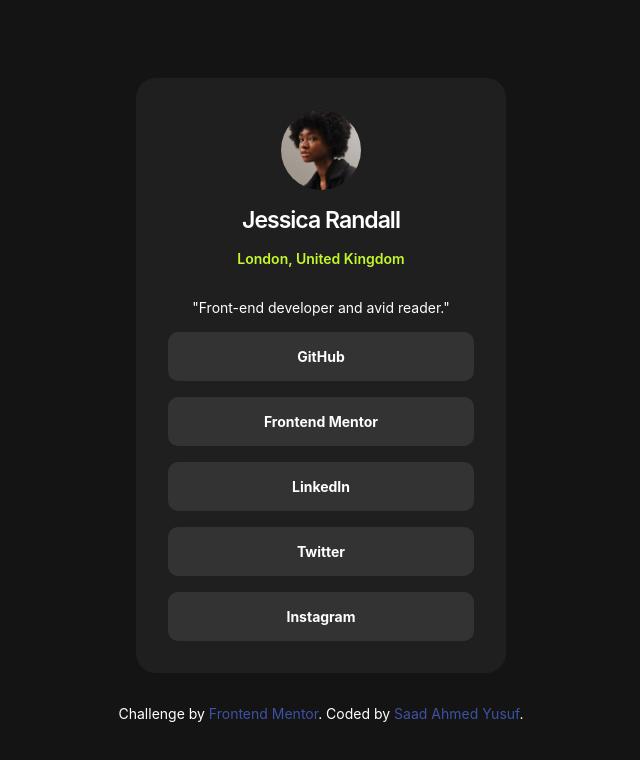
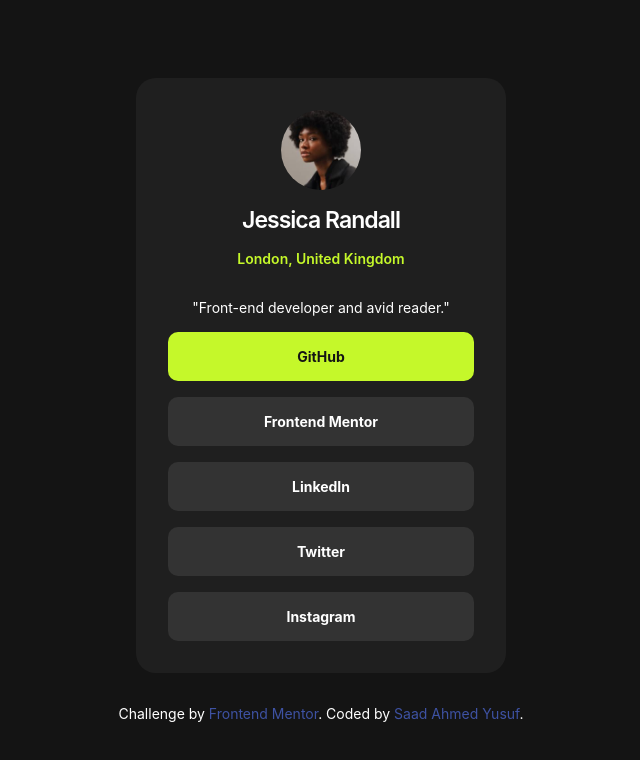
Before and after one commit to SourTik/Social-links-challenge, a plain HTML site: page index.html in a window 1280 px wide. In both pictures the pointer is over the link "GitHub". Shown: the whole page, without its empty margins (319-959 px from the left). Drawn offline with Linux system fonts and the light colour scheme.

Commit message:
Add active state & transitions

```diff
--- a/style.css
+++ b/style.css
@@ -121,10 +121,12 @@
     color: var(--white);
     font-weight: var(--font-weight-bold);
     border-radius: 10px;
+    transition: 0.5s;
 }
 
-.card-social-links {
-    text-decoration: none;
+.card-social-links-container a:hover {
+    color: var(--grey-900);
+    background-color: var(--green);
 }
 
 .attribution {
```
